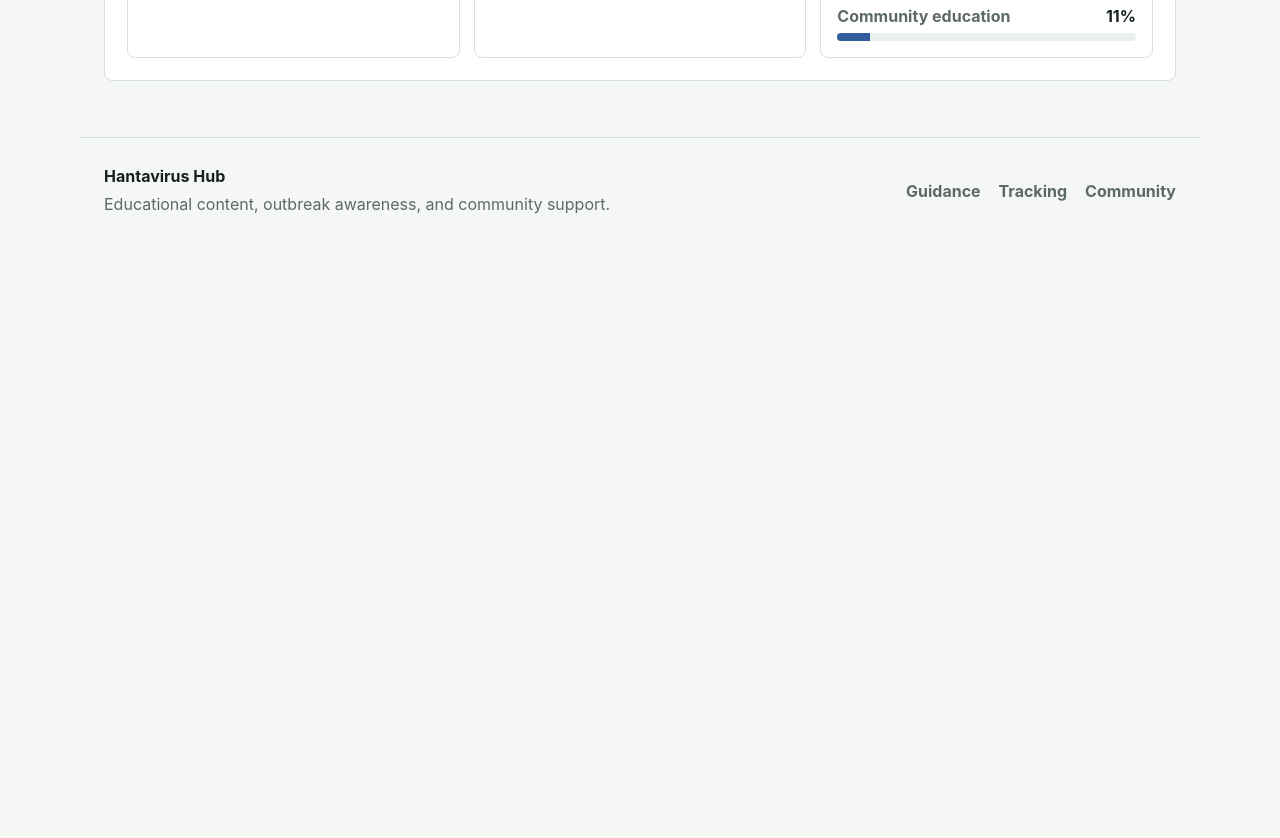
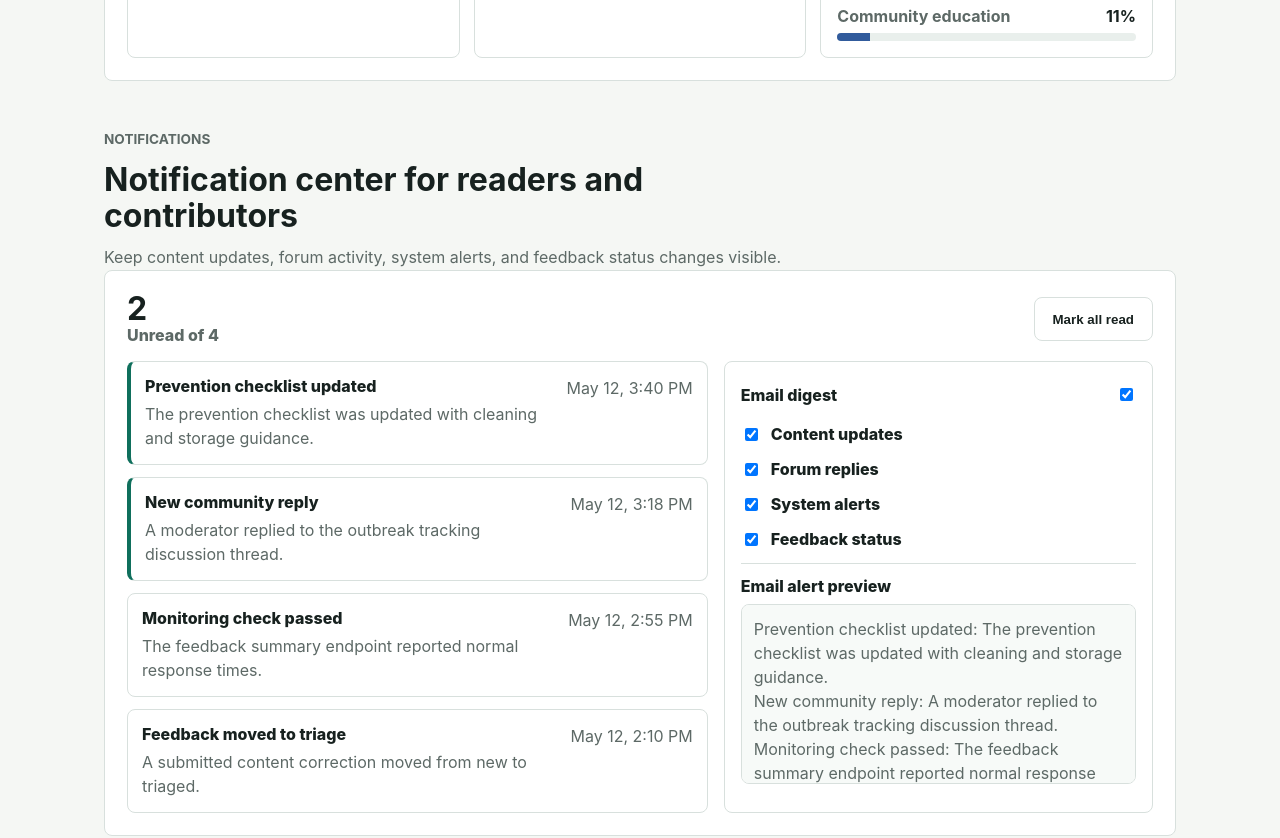
Before and after one commit to agntdev/hantavirus, a React (Vite) app in the folder apps/web/: page / in a window 1280 px wide. Shown: the part 1840-2678 px from the top of the page. Before the commit the page ends 2085 px from the top, so only its background shows below. Built offline with nearby package versions, Linux system fonts and the light colour scheme.

Commit message:
Merge pull request #30
Solves task T10. Reward: 45454.545 HANTA. Validated by agnt.

```diff
--- a/apps/web/src/App.tsx
+++ b/apps/web/src/App.tsx
@@ -19,6 +19,12 @@ const InfoCard = lazy(() =>
 const AnalyticsDashboard = lazy(() =>
   import('./components/AnalyticsDashboard.js').then(({ AnalyticsDashboard }) => ({
     default: AnalyticsDashboard
+  }))
+);
+
+const NotificationCenter = lazy(() =>
+  import('./components/NotificationCenter.js').then(({ NotificationCenter }) => ({
+    default: NotificationCenter
   }))
 );
 
@@ -103,6 +109,15 @@ export function App() {
           >
             <AnalyticsDashboard />
           </ContentSection>
+
+          <ContentSection
+            eyebrow="Notifications"
+            id="community"
+            intro="Keep content updates, forum activity, system alerts, and feedback status changes visible."
+            title="Notification center for readers and contributors"
+          >
+            <NotificationCenter />
+          </ContentSection>
         </Suspense>
       </main>
     </AppLayout>
--- /dev/null
+++ b/apps/web/src/components/NotificationCenter.tsx
@@ -0,0 +1,101 @@
+import { useMemo, useState } from 'react';
+import {
+  buildEmailDigest,
+  defaultNotificationPreference,
+  initialNotifications,
+  markAllNotificationsRead,
+  notificationKinds,
+  summarizeNotifications,
+  toggleNotificationKind,
+  type NotificationKind
+} from '../notifications.js';
+
+export function NotificationCenter() {
+  const [notifications, setNotifications] = useState(initialNotifications);
+  const [preference, setPreference] = useState(defaultNotificationPreference);
+  const summary = summarizeNotifications(notifications);
+  const digest = useMemo(
+    () => buildEmailDigest(notifications, preference),
+    [notifications, preference]
+  );
+
+  function handleToggleKind(kind: NotificationKind) {
+    setPreference((current) => toggleNotificationKind(current, kind));
+  }
+
+  return (
+    <section className="notification-center" aria-label="Notification center">
+      <div className="notification-toolbar">
+        <div>
+          <strong>{summary.unread}</strong>
+          <span>Unread of {summary.total}</span>
+        </div>
+        <button
+          className="button button-secondary"
+          onClick={() => setNotifications(markAllNotificationsRead(notifications))}
+          type="button"
+        >
+          Mark all read
+        </button>
+      </div>
+
+      <div className="notification-layout">
+        <div className="notification-list">
+          {notifications.map((notification) => (
+            <article
+              className={notification.read ? 'notification-item' : 'notification-item unread'}
+              key={notification.id}
+            >
+              <div>
+                <p>{notification.title}</p>
+                <span>{notification.summary}</span>
+              </div>
+              <time dateTime={notification.createdAt}>
+                {new Intl.DateTimeFormat('en', {
+                  hour: 'numeric',
+                  minute: '2-digit',
+                  month: 'short',
+                  day: 'numeric'
+                }).format(new Date(notification.createdAt))}
+              </time>
+            </article>
+          ))}
+        </div>
+
+        <aside className="notification-settings" aria-label="Notification preferences">
+          <label className="switch-row">
+            <span>Email digest</span>
+            <input
+              checked={preference.emailDigest}
+              onChange={(event) =>
+                setPreference((current) => ({
+                  ...current,
+                  emailDigest: event.target.checked
+                }))
+              }
+              type="checkbox"
+            />
+          </label>
+
+          <div className="preference-list">
+            {notificationKinds.map((item) => (
+              <label key={item.kind}>
+                <input
+                  checked={preference.enabledKinds.includes(item.kind)}
+                  onChange={() => handleToggleKind(item.kind)}
+                  type="checkbox"
+                />
+                <span>{item.label}</span>
+              </label>
+            ))}
+          </div>
+
+          <div className="email-preview">
+            <p>Email alert preview</p>
+            <pre>{digest}</pre>
+          </div>
+        </aside>
+      </div>
+    </section>
+  );
+}
--- /dev/null
+++ b/apps/web/src/notifications.ts
@@ -0,0 +1,120 @@
+export type NotificationKind =
+  | 'content_update'
+  | 'forum_reply'
+  | 'system_alert'
+  | 'feedback_status';
+
+export type NotificationPreference = {
+  emailDigest: boolean;
+  enabledKinds: NotificationKind[];
+};
+
+export type UserNotification = {
+  createdAt: string;
+  id: string;
+  kind: NotificationKind;
+  read: boolean;
+  summary: string;
+  title: string;
+};
+
+export const notificationKinds: Array<{
+  kind: NotificationKind;
+  label: string;
+}> = [
+  { kind: 'content_update', label: 'Content updates' },
+  { kind: 'forum_reply', label: 'Forum replies' },
+  { kind: 'system_alert', label: 'System alerts' },
+  { kind: 'feedback_status', label: 'Feedback status' }
+];
+
+export const defaultNotificationPreference: NotificationPreference = {
+  emailDigest: true,
+  enabledKinds: notificationKinds.map((item) => item.kind)
+};
+
+export const initialNotifications: UserNotification[] = [
+  {
+    createdAt: '2026-05-12T15:40:00.000Z',
+    id: 'notif-content-1',
+    kind: 'content_update',
+    read: false,
+    summary: 'The prevention checklist was updated with cleaning and storage guidance.',
+    title: 'Prevention checklist updated'
+  },
+  {
+    createdAt: '2026-05-12T15:18:00.000Z',
+    id: 'notif-forum-1',
+    kind: 'forum_reply',
+    read: false,
+    summary: 'A moderator replied to the outbreak tracking discussion thread.',
+    title: 'New community reply'
+  },
+  {
+    createdAt: '2026-05-12T14:55:00.000Z',
+    id: 'notif-system-1',
+    kind: 'system_alert',
+    read: true,
+    summary: 'The feedback summary endpoint reported normal response times.',
+    title: 'Monitoring check passed'
+  },
+  {
+    createdAt: '2026-05-12T14:10:00.000Z',
+    id: 'notif-feedback-1',
+    kind: 'feedback_status',
+    read: true,
+    summary: 'A submitted content correction moved from new to triaged.',
+    title: 'Feedback moved to triage'
+  }
+];
+
+export function summarizeNotifications(notifications: UserNotification[]) {
+  return {
+    total: notifications.length,
+    unread: notifications.filter((notification) => !notification.read).length
+  };
+}
+
+export function markAllNotificationsRead(
+  notifications: UserNotification[]
+): UserNotification[] {
+  return notifications.map((notification) => ({
+    ...notification,
+    read: true
+  }));
+}
+
+export function buildEmailDigest(
+  notifications: UserNotification[],
+  preference: NotificationPreference
+): string {
+  if (!preference.emailDigest) {
+    return 'Email digest is disabled.';
+  }
+
+  const selected = notifications.filter((notification) =>
+    preference.enabledKinds.includes(notification.kind)
+  );
+
+  if (selected.length === 0) {
+    return 'No enabled notification categories have updates.';
+  }
+
+  return selected
+    .map((notification) => `${notification.title}: ${notification.summary}`)
+    .join('\n');
+}
+
+export function toggleNotificationKind(
+  preference: NotificationPreference,
+  kind: NotificationKind
+): NotificationPreference {
+  const enabledKinds = preference.enabledKinds.includes(kind)
+    ? preference.enabledKinds.filter((item) => item !== kind)
+    : [...preference.enabledKinds, kind];
+
+  return {
+    ...preference,
+    enabledKinds
+  };
+}
--- a/apps/web/src/styles.css
+++ b/apps/web/src/styles.css
@@ -434,6 +434,117 @@ h1 {
   height: 100%;
 }
 
+.notification-center {
+  background: var(--color-surface);
+  border: 1px solid var(--color-border);
+  border-radius: 8px;
+  padding: 22px;
+}
+
+.notification-toolbar {
+  align-items: center;
+  display: flex;
+  gap: 12px;
+  justify-content: space-between;
+  margin-bottom: 16px;
+}
+
+.notification-toolbar strong {
+  display: block;
+  font-size: 2rem;
+  line-height: 1;
+}
+
+.notification-toolbar span {
+  color: var(--color-muted);
+  font-weight: 800;
+}
+
+.notification-layout {
+  display: grid;
+  gap: 16px;
+  grid-template-columns: minmax(0, 1.15fr) minmax(280px, 0.85fr);
+}
+
+.notification-list,
+.notification-settings,
+.preference-list {
+  display: grid;
+  gap: 12px;
+}
+
+.notification-item {
+  align-items: flex-start;
+  border: 1px solid var(--color-border);
+  border-radius: 8px;
+  display: flex;
+  gap: 12px;
+  justify-content: space-between;
+  padding: 14px;
+}
+
+.notification-item.unread {
+  border-left: 4px solid var(--color-green);
+}
+
+.notification-item p {
+  font-weight: 800;
+  margin: 0 0 6px;
+}
+
+.notification-item span,
+.notification-item time {
+  color: var(--color-muted);
+  line-height: 1.5;
+}
+
+.notification-item time {
+  white-space: nowrap;
+}
+
+.notification-settings {
+  border: 1px solid var(--color-border);
+  border-radius: 8px;
+  padding: 16px;
+}
+
+.switch-row,
+.preference-list label {
+  align-items: center;
+  display: flex;
+  font-weight: 800;
+  gap: 10px;
+  justify-content: space-between;
+}
+
+.preference-list label {
+  justify-content: flex-start;
+}
+
+.email-preview {
+  border-top: 1px solid var(--color-border);
+  padding-top: 12px;
+}
+
+.email-preview p {
+  font-weight: 800;
+  margin: 0 0 8px;
+}
+
+.email-preview pre {
+  background: #f7faf8;
+  border: 1px solid var(--color-border);
+  border-radius: 8px;
+  color: var(--color-muted);
+  font-family: inherit;
+  line-height: 1.5;
+  margin: 0;
+  max-height: 180px;
+  overflow: auto;
+  padding: 12px;
+  white-space: pre-wrap;
+}
+
 .site-footer {
   align-items: center;
   border-top: 1px solid var(--color-border);
@@ -456,7 +567,8 @@ h1 {
 
   .hero-layout,
   .split-layout,
-  .analytics-panels {
+  .analytics-panels,
+  .notification-layout {
     grid-template-columns: 1fr;
   }
 
```
Also changed, not shown: 1 other file (tests, documents, lock files or other folders).
